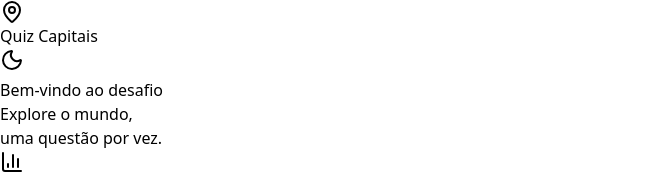
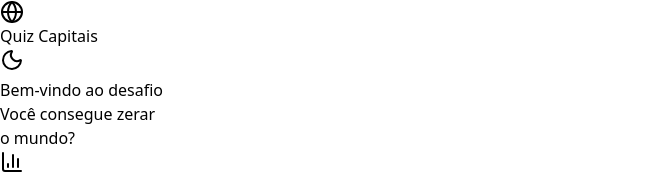
Before and after one commit to VitorHsC9/capitais, a React (Vite) app: page / in a window 1280 px wide. Shown: the top 184 px of the page, without its empty margins (0-661 px from the left). Built offline with nearby package versions, Linux system fonts and the light colour scheme.

Commit message:
frases e icone

```diff
--- a/src/App.tsx
+++ b/src/App.tsx
@@ -89,8 +89,8 @@ export default function App() {
               <div className="space-y-4">
                 <span className={`font-semibold tracking-wider text-sm uppercase ${s.subtleHighlight}`}>Bem-vindo ao desafio</span>
                 <h2 className="text-4xl md:text-5xl font-light tracking-tight">
-                  Explore o mundo, <br />
-                  <span className={`font-bold ${s.highlightText}`}>uma questão por vez.</span>
+                  Você consegue zerar <br />
+                  <span className={`font-bold ${s.highlightText}`}>o mundo?</span>
                 </h2>
               </div>
               <button onClick={game.goToStats} className={`p-3 rounded-xl border transition-all ${s.card} ${isDarkMode ? 'hover:bg-zinc-800 text-zinc-400' : 'hover:bg-slate-50 text-slate-500'}`}>
--- a/src/components/Header.tsx
+++ b/src/components/Header.tsx
@@ -1,4 +1,4 @@
-import { MapPin, Sun, Moon, X } from 'lucide-react';
+import { Globe, Sun, Moon, X } from 'lucide-react';
 
 interface HeaderProps {
   isDark: boolean;
@@ -12,7 +12,7 @@ export const Header = ({ isDark, toggleTheme, onExit, isPlaying }: HeaderProps)
     <div className="flex items-center gap-2">
       {/* Ícone: Azul no modo claro / Zinc escuro no modo escuro */}
       <div className={`p-1.5 rounded-lg transition-colors ${isDark ? 'bg-zinc-800 text-white' : 'bg-blue-600 text-white'}`}>
-        <MapPin className="w-4 h-4" />
+        <Globe className="w-4 h-4" />
       </div>
       <h1 className="text-lg font-bold tracking-tight">Quiz Capitais</h1>
     </div>
```
